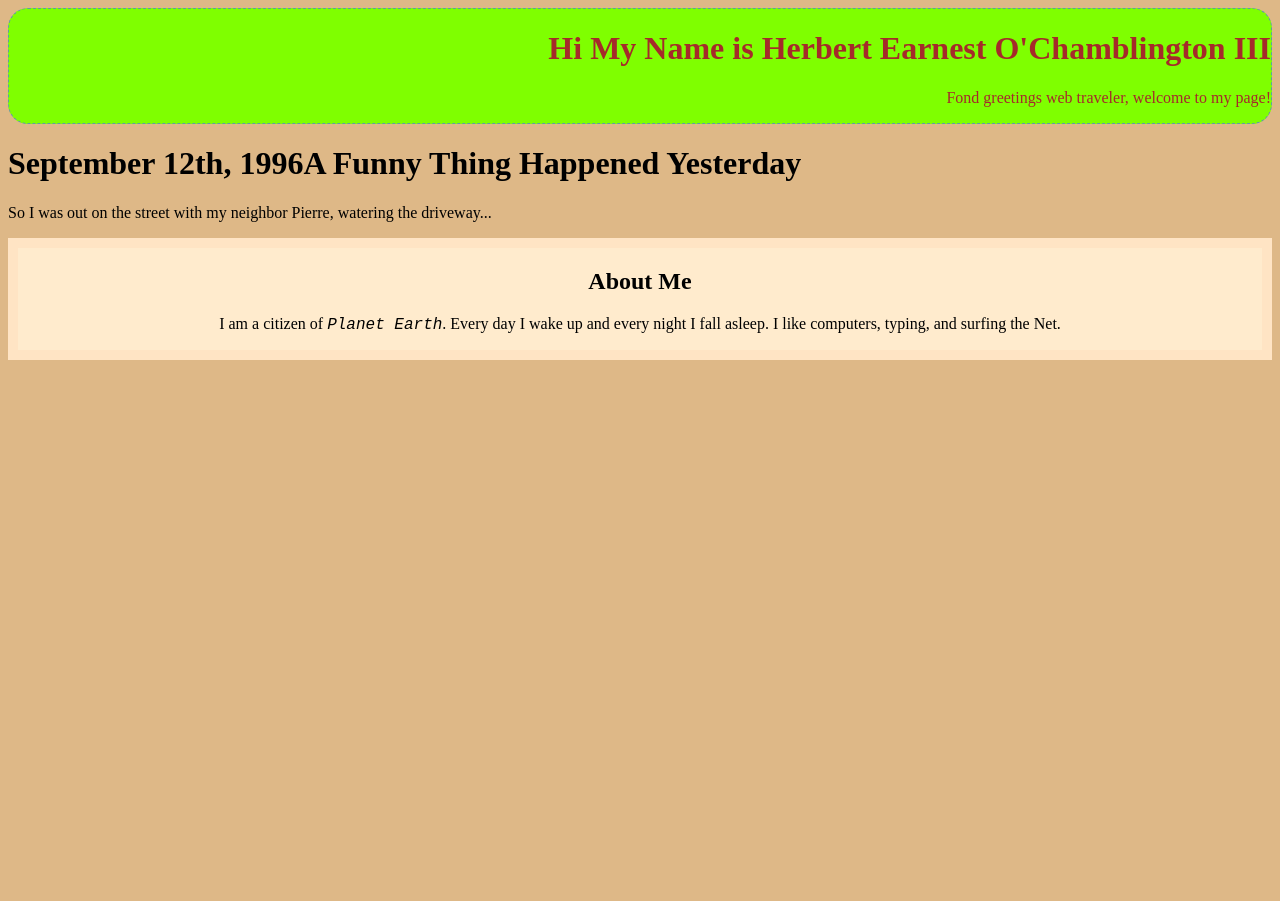
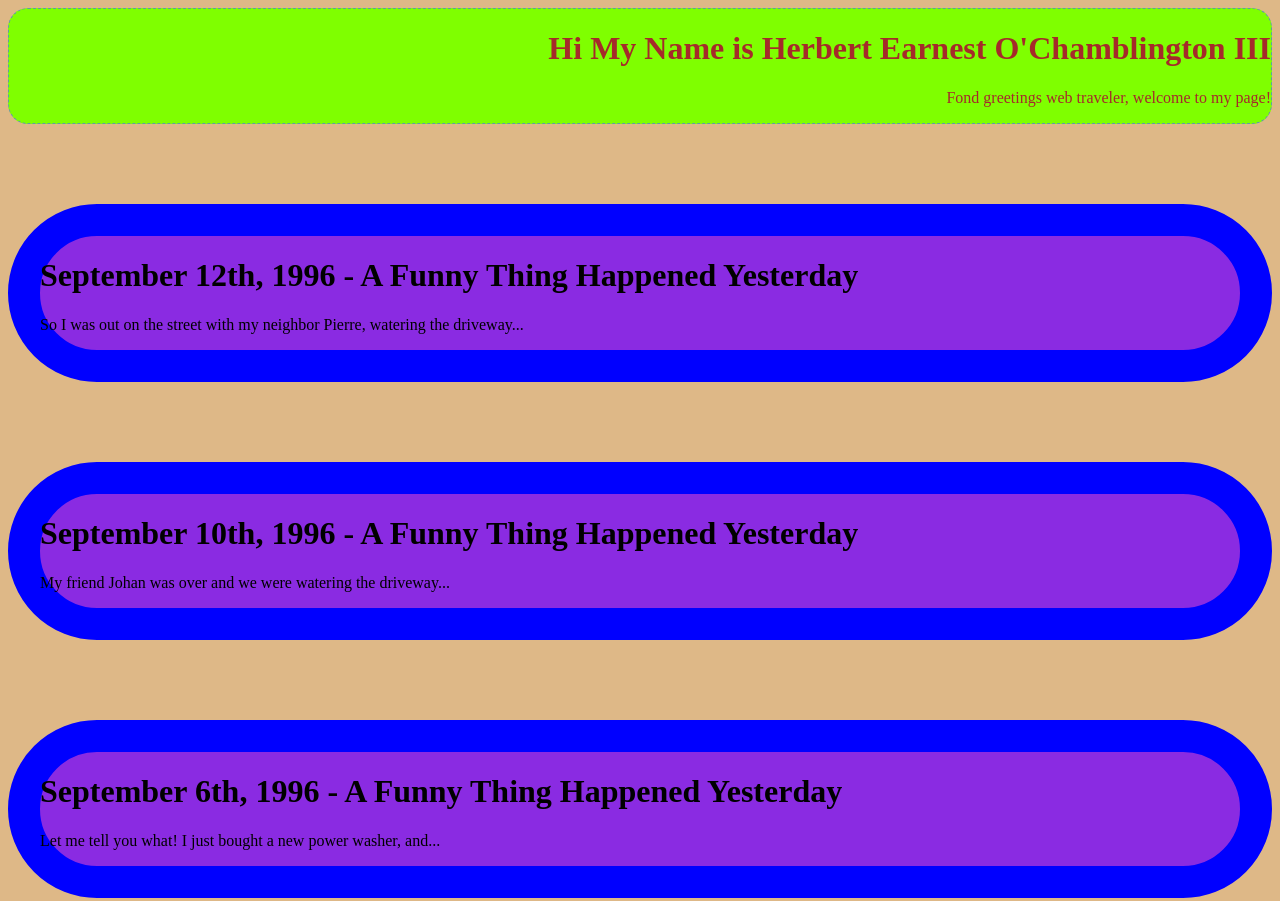
Before and after one commit to jbpawlik/blogging-website, a plain HTML site: page blog.html in a window 1280 px wide. Shown: the top 901 px of the page. Before the commit the page ends 800 px from the top, so only its background shows below. Drawn offline with Linux system fonts and the light colour scheme.

Commit message:
add margin and update entries
Co-authored-by: Dave Lindqvist <Lindqvist.Dave@gmail.com>
Co-authored-by: Jennifer Bordon <jennifer.bordon@gmail.com>

```diff
--- a/blog.html
+++ b/blog.html
@@ -13,9 +13,20 @@
     <p>Fond greetings web traveler, welcome to my page!</p>
   </div>
   <div class="blogs">
-    <h1>September 12th, 1996A Funny Thing Happened Yesterday</h1>
-    <p>So I was out on the street with my neighbor Pierre, watering the driveway...</p>
+    <div class="entry">
+      <h1>September 12th, 1996 - A Funny Thing Happened Yesterday</h1>
+      <p>So I was out on the street with my neighbor Pierre, watering the driveway...</p>
+    </div>
+    <div class="entry">
+      <h1>September 10th, 1996 - A Funny Thing Happened Yesterday</h1>
+      <p>My friend Johan was over and we were watering the driveway...</p>
+    </div>
+    <div class="entry">
+      <h1>September 6th, 1996 - A Funny Thing Happened Yesterday</h1>
+      <p>Let me tell you what! I just bought a new power washer, and...</p>
+    </div>
   </div>
+
   <div class="aboutme">
     <h2>About Me</h2>
     <p>I am a citizen of <span class="important">Planet Earth</span>. Every day I wake up and every night I fall asleep. I like computers, typing, and surfing the Net.</p>
--- a/css/styles.css
+++ b/css/styles.css
@@ -10,13 +10,27 @@ html {
   border-radius: 20px;
 }
 
+.blogs {
+
+}
 .important {
   font-style:italic;
   font-family:'Courier New', Courier, monospace;
 }
 
 .aboutme {
-  background-color:blanchedalmond;
+  margin-top: 5em;
+  background-color:green;
   text-align:center;
   border: 10px solid bisque;
+  border-radius: 5em;
+  margin-bottom: 5em;
 }
+
+.entry {
+  margin-top: 5em;
+  margin-bottom: 5em;
+  background-color: blueviolet;
+  border: 2em solid blue;
+  border-radius: 10em;
+}
```
